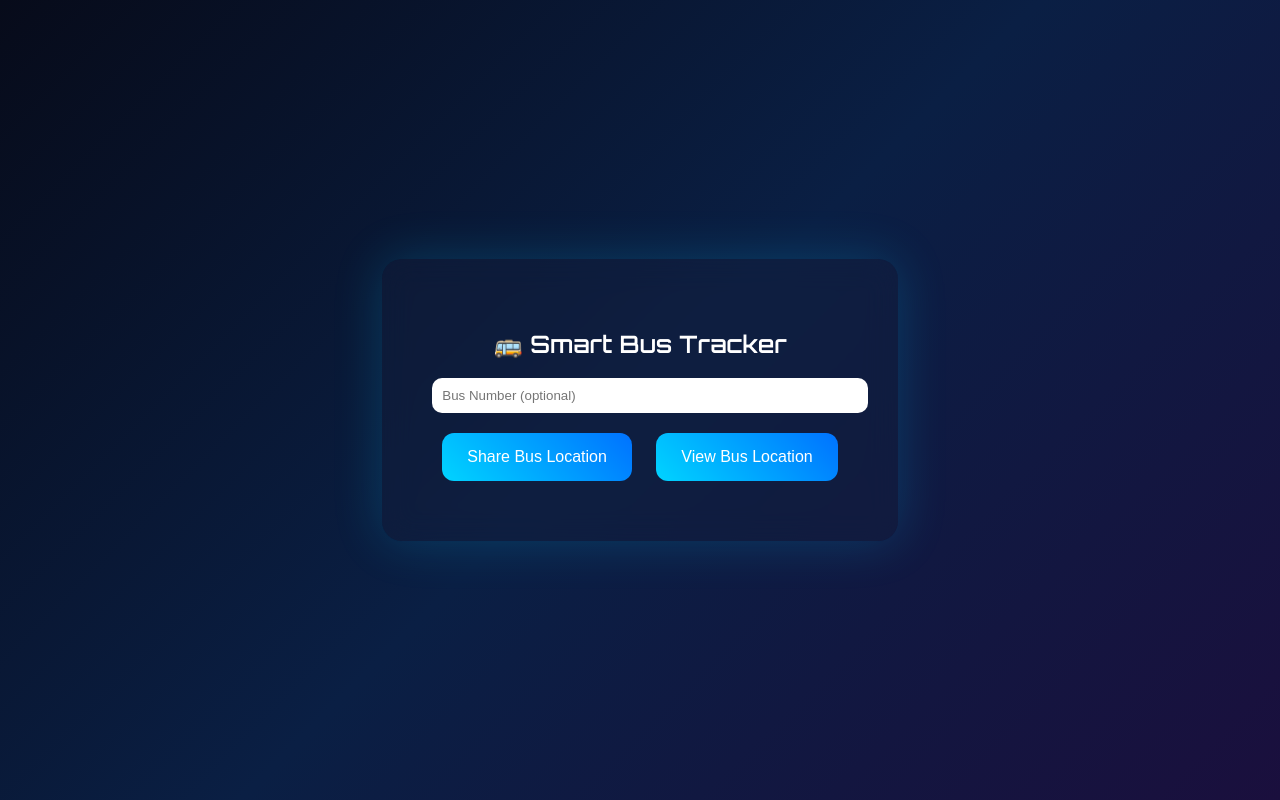
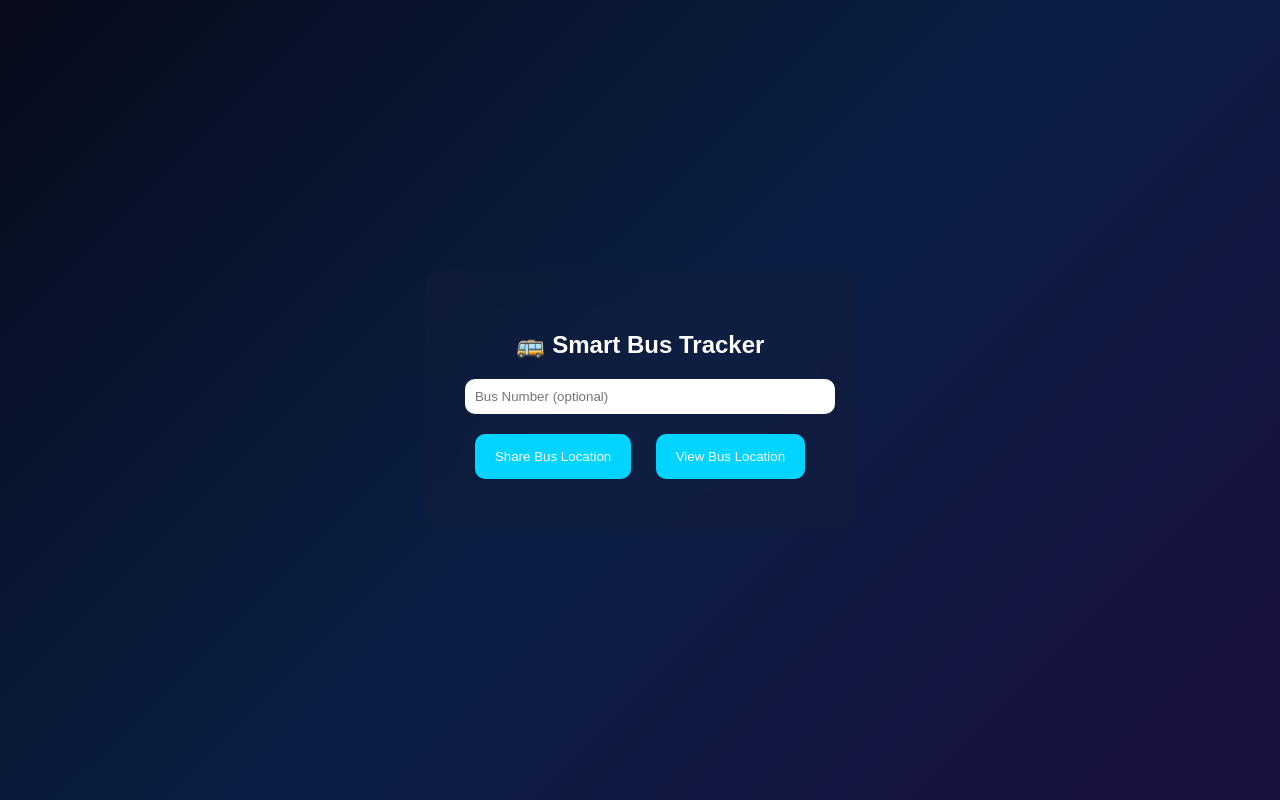
Before and after one commit to Swapnilsinha25/BUS-Tracker, a Flask app: page / in a window 1280 px wide. Run offline with Flask 3, Linux system fonts and the light colour scheme.

Commit message:
Update tracker.html

```diff
--- a/templates/tracker.html
+++ b/templates/tracker.html
@@ -1,129 +1,121 @@
-<!doctype html>
+<!DOCTYPE html>
 <html>
-  <head>
-    <title>Bus Tracker</title>
+<head>
+<title>Bus Tracker</title>
+<meta name="viewport" content="width=device-width, initial-scale=1.0">
 
-    <meta name="viewport" content="width=device-width, initial-scale=1.0" />
+<style>
+body{
+margin:0;
+height:100vh;
+display:flex;
+justify-content:center;
+align-items:center;
+background:linear-gradient(135deg,#070b1a,#0a1f44,#1a0f3d);
+font-family:Arial;
+color:white;
+}
 
-    <link
-      href="https://fonts.googleapis.com/css2?family=Orbitron:wght@400;600&display=swap"
-      rel="stylesheet"
-    />
+.card{
+padding:40px;
+border-radius:15px;
+background:rgba(20,30,60,0.4);
+backdrop-filter:blur(15px);
+text-align:center;
+}
 
-    <style>
-      body {
-        margin: 0;
-        height: 100vh;
+button{
+padding:15px 20px;
+margin:10px;
+border:none;
+border-radius:10px;
+background:#00d4ff;
+color:white;
+cursor:pointer;
+}
 
-        display: flex;
-        justify-content: center;
-        align-items: center;
+input{
+padding:10px;
+border-radius:10px;
+border:none;
+margin-bottom:10px;
+width:100%;
+}
+</style>
+</head>
 
-        background: linear-gradient(135deg, #070b1a, #0a1f44, #1a0f3d);
+<body>
 
-        font-family: "Orbitron", sans-serif;
-        color: white;
-      }
+<div class="card">
 
-      .card {
-        padding: 50px;
-        border-radius: 20px;
+<h2>🚌 Smart Bus Tracker</h2>
 
-        background: rgba(20, 30, 60, 0.4);
-        backdrop-filter: blur(15px);
+<input id="busNumber" placeholder="Bus Number (optional)">
 
-        box-shadow: 0 0 50px rgba(0, 200, 255, 0.2);
+<br>
 
-        text-align: center;
-      }
+<button onclick="shareLocation()">
+Share Bus Location
+</button>
 
-      button {
-        padding: 15px 25px;
-        margin: 10px;
+<button onclick="viewLocation()">
+View Bus Location
+</button>
 
-        border: none;
-        border-radius: 12px;
+</div>
 
-        background: linear-gradient(45deg, #00d4ff, #0072ff);
+<script>
 
-        color: white;
+let watchId;
 
-        font-size: 16px;
+function shareLocation(){
 
-        cursor: pointer;
+let bus = document.getElementById("busNumber").value || "default";
 
-        transition: 0.3s;
-      }
+localStorage.setItem("sharing","true");
+localStorage.setItem("bus",bus);
 
-      button:hover {
-        transform: scale(1.05);
-        box-shadow: 0 0 20px #00d4ff;
-      }
-    </style>
-  </head>
+navigator.geolocation.watchPosition(
 
-  <body>
-    <div class="card">
-      <h2>🚌 Smart Bus Tracker</h2>
+function(pos){
 
-      <input
-        id="busNumber"
-        placeholder="Bus Number (optional)"
-        style="
-          padding: 10px;
-          border-radius: 10px;
-          border: none;
-          margin-bottom: 10px;
-          width: 100%;
-        "
-      />
+fetch("/update_location",{
 
-      <br />
+method:"POST",
 
-      <button onclick="shareLocation()">Share Bus Location</button>
+headers:{
+"Content-Type":"application/json"
+},
 
-      <button onclick="viewLocation()">View Bus Location</button>
-    </div>
+body:JSON.stringify({
+lat:pos.coords.latitude,
+lng:pos.coords.longitude,
+bus:bus
+})
 
-    <script>
-      function shareLocation() {
-        let bus = document.getElementById("busNumber").value || "default";
+});
 
-        localStorage.setItem("sharing", "true");
-        localStorage.setItem("bus", bus);
+},
 
-        startTracking();
+function(error){
+alert("Please allow location permission.");
+},
 
-        window.location = "/viewer";
-      }
+{
+enableHighAccuracy:true
+}
+);
 
-      function viewLocation() {
-        localStorage.setItem("sharing", "false");
+window.location="/viewer";
 
-        window.location = "/viewer";
-      }
+}
 
-      function startTracking() {
-        navigator.geolocation.watchPosition(
-          function (pos) {
-            fetch("/update_location", {
-              method: "POST",
+function viewLocation(){
+localStorage.setItem("sharing","false");
+window.location="/viewer";
+}
 
-              headers: {
-                "Content-Type": "application/json",
-              },
+</script>
 
-              body: JSON.stringify({
-                lat: pos.coords.latitude,
-                lng: pos.coords.longitude,
-                bus: localStorage.getItem("bus"),
-              }),
-            });
-          },
-          null,
-          { enableHighAccuracy: true },
-        );
-      }
-    </script>
-  </body>
+</body>
 </html>
```
